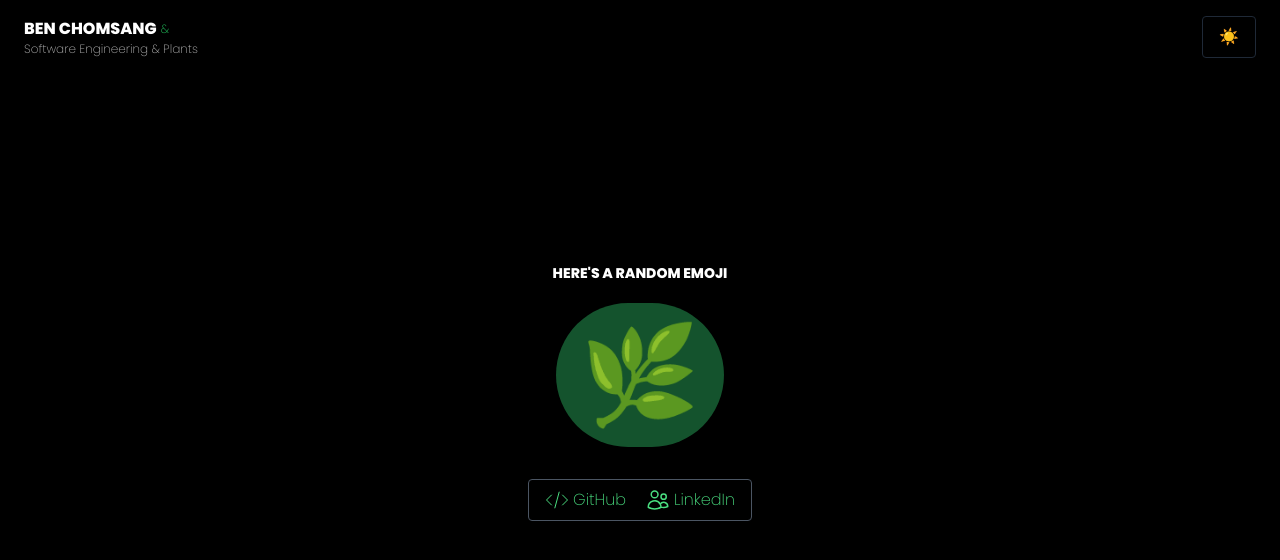
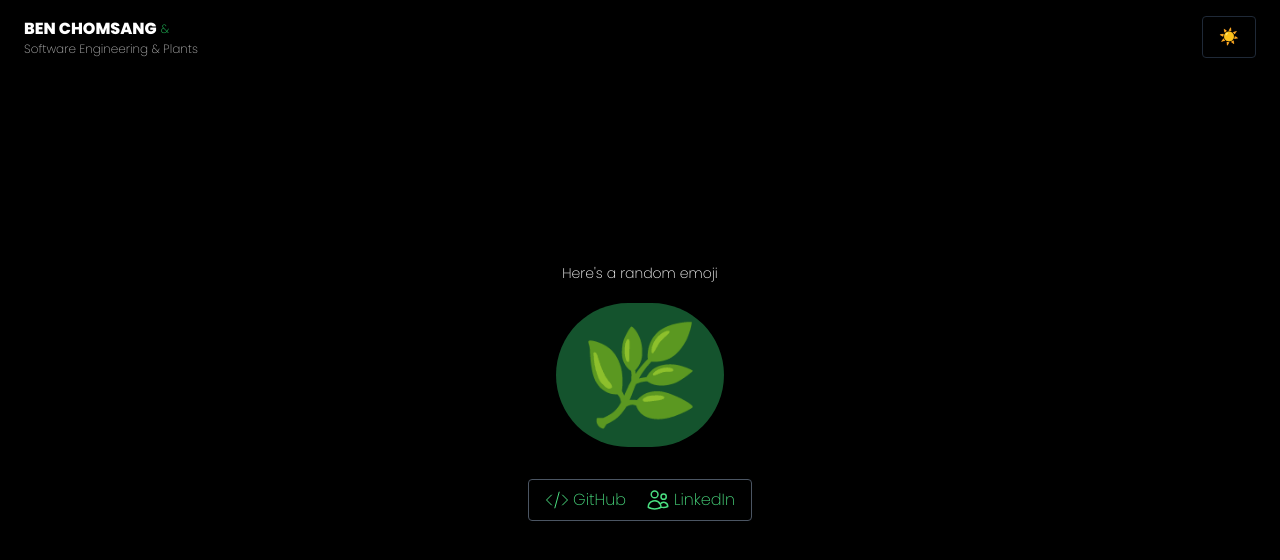
Before and after one commit to 1994benc/benchomsang, a Nuxt app: page / in a window 1280 px wide. Shown: the top 560 px of the page. Built offline with nearby package versions, Linux system fonts and the light colour scheme.

Commit message:
Use sentence case

```diff
--- a/pages/index.vue
+++ b/pages/index.vue
@@ -2,7 +2,7 @@
   <div
     class="mx-auto max-w-5xl h-full flex flex-col justify-center items-center p-4 gap-4"
   >
-    <div class="text-sm font-bold uppercase mb-1">Here's a random emoji</div>
+    <div class="text-sm mb-1">Here's a random emoji</div>
       <EmojiOfTheDay />
     <div
       class="flex justify-start items-center gap-5 my-4 border rounded px-4 py-2 border-gray-600 dark:border-opacity-100 border-opacity-25 "
```
